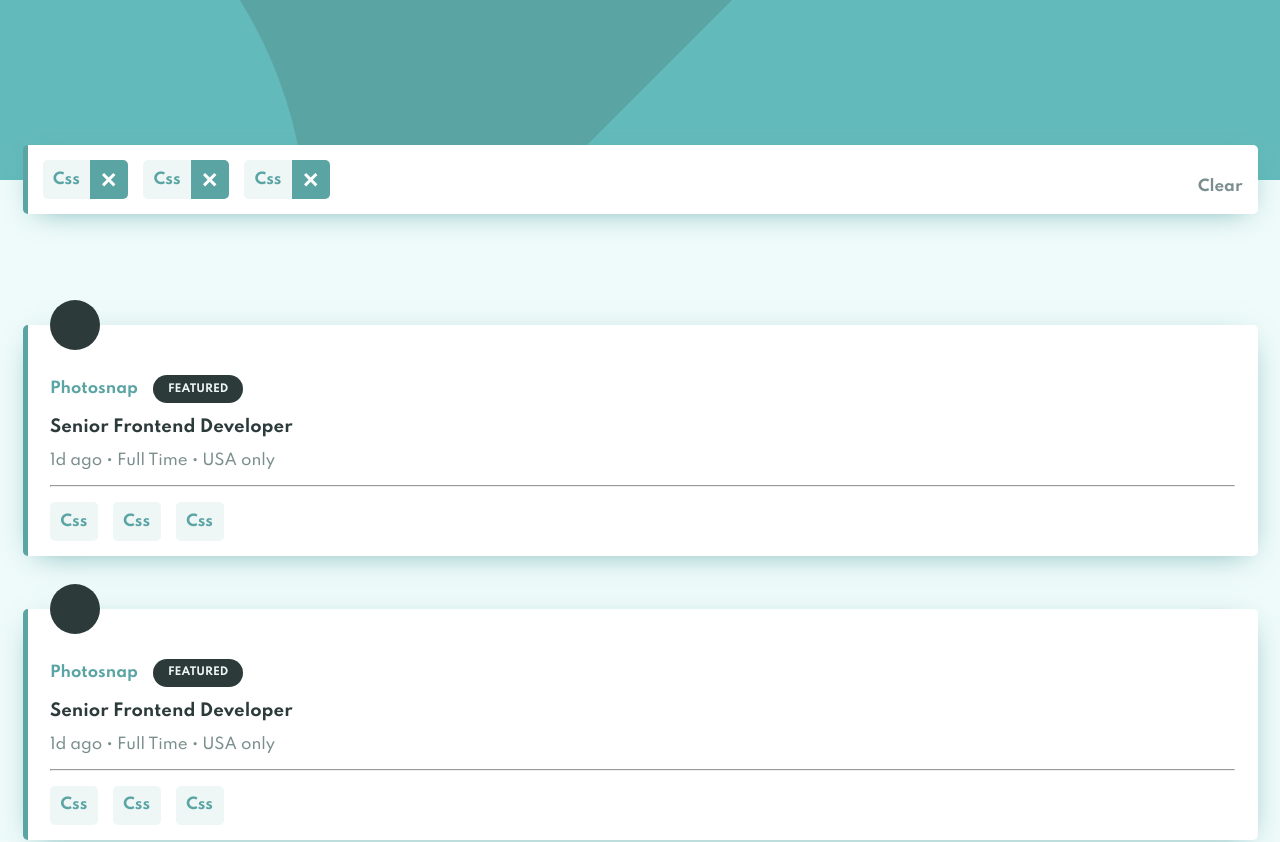
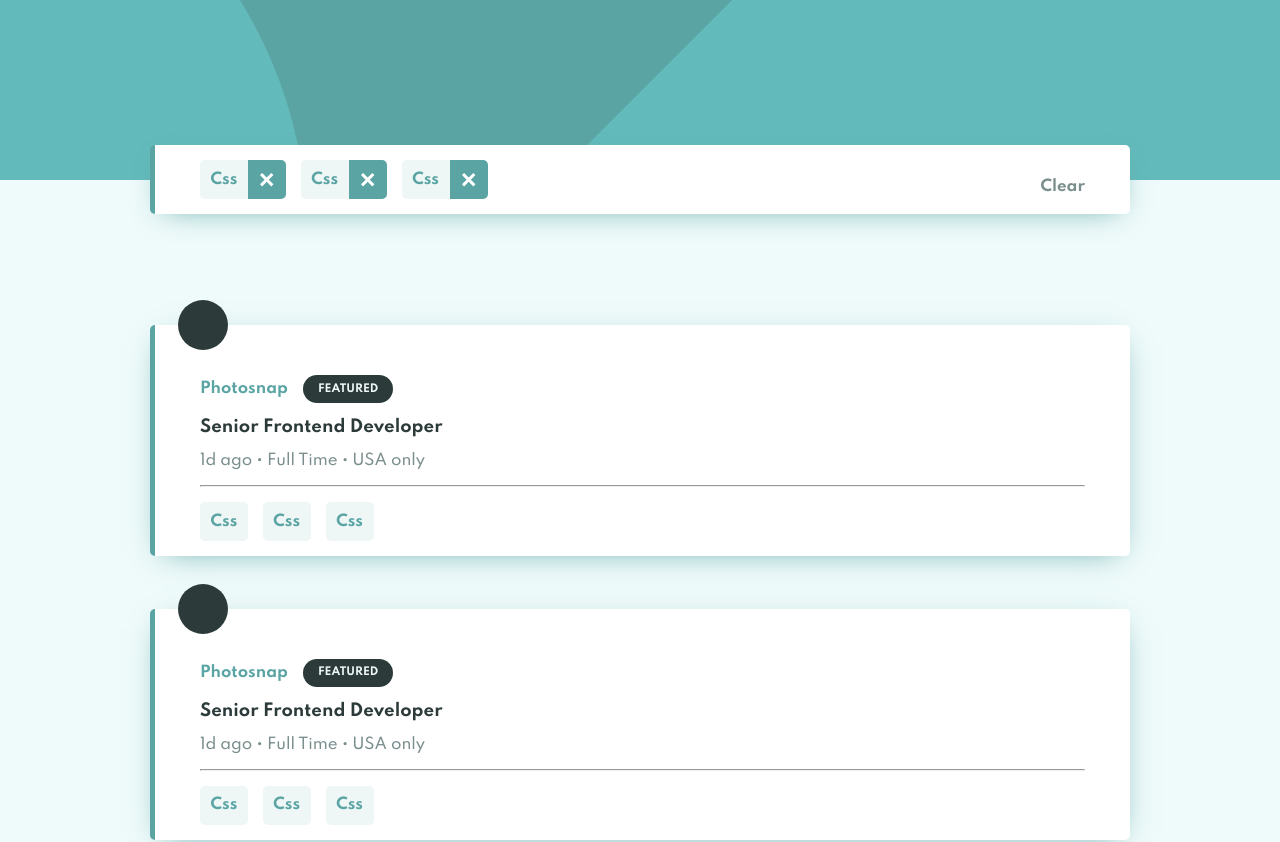
Before and after one commit to Lopez089/job-listing, a React (Create React App) app: page / in a window 1280 px wide. Shown: the top 842 px of the page. Built offline with nearby package versions, Linux system fonts and the light colour scheme.

Commit message:
adding pading desktop wrapper

```diff
--- a/src/app.scss
+++ b/src/app.scss
@@ -58,6 +58,9 @@ html {
 }
 @mixin wrap {
   padding: 3rem 1.5rem;
+  @media screen and (min-width: 768px) {
+    padding: 3rem 10rem;
+  }
 }
 .wrap {
   @include wrap;
--- a/src/components/cardContainerJob/cardContainerjob.scss
+++ b/src/components/cardContainerJob/cardContainerjob.scss
@@ -4,7 +4,7 @@
   font-weight: 500;
 }
 .wrapper-card {
-  padding: 0rem 1.5rem;
+  padding: 0rem 3rem;
 }
 
 .logo {
--- a/src/components/containerFilter/containerFilter.scss
+++ b/src/components/containerFilter/containerFilter.scss
@@ -18,6 +18,7 @@
     }
     &_text:hover {
       color: var(--Dark-Cyan);
+      text-decoration-line: underline;
     }
   }
 }
--- a/src/components/warpper/wrapper.scss
+++ b/src/components/warpper/wrapper.scss
@@ -1,3 +1,3 @@
 .wrapper {
-  padding: 1rem 1rem 0 1rem;
+  padding: 1rem 3rem 0 3rem;
 }
```
